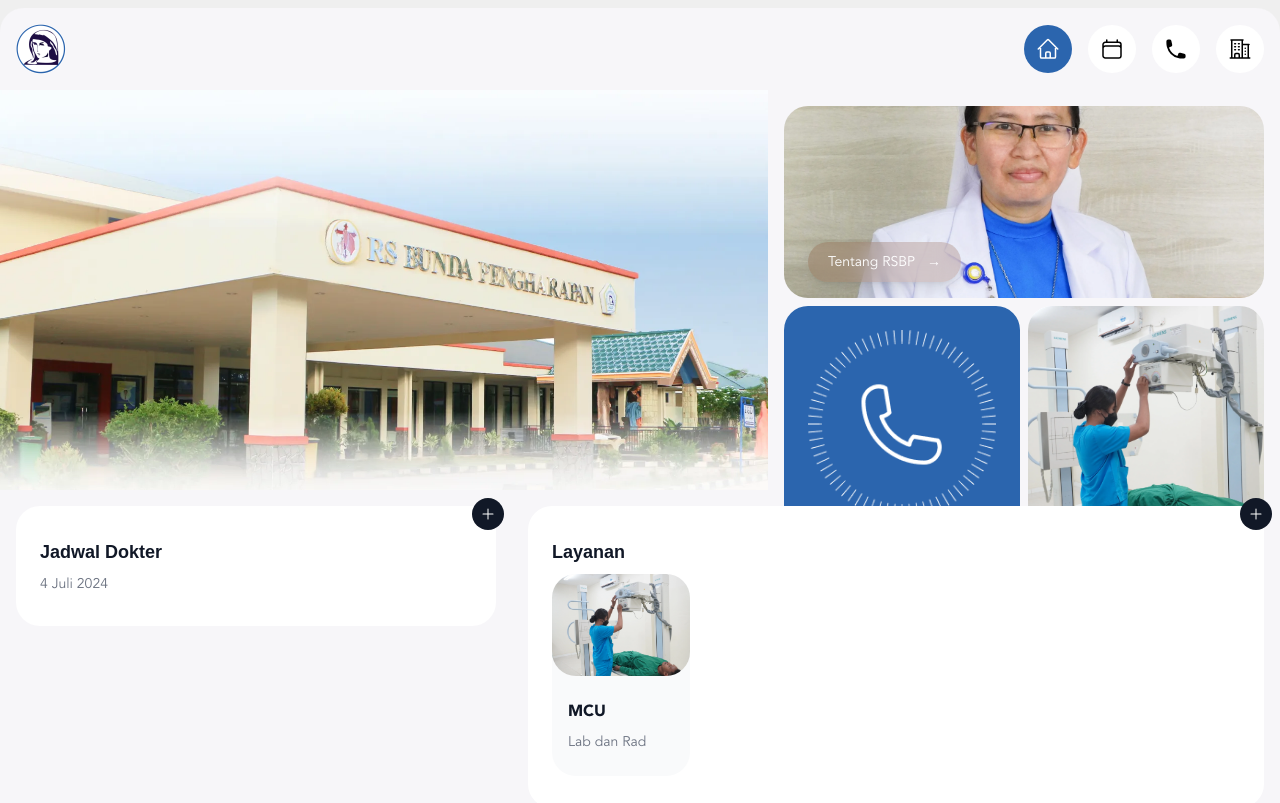
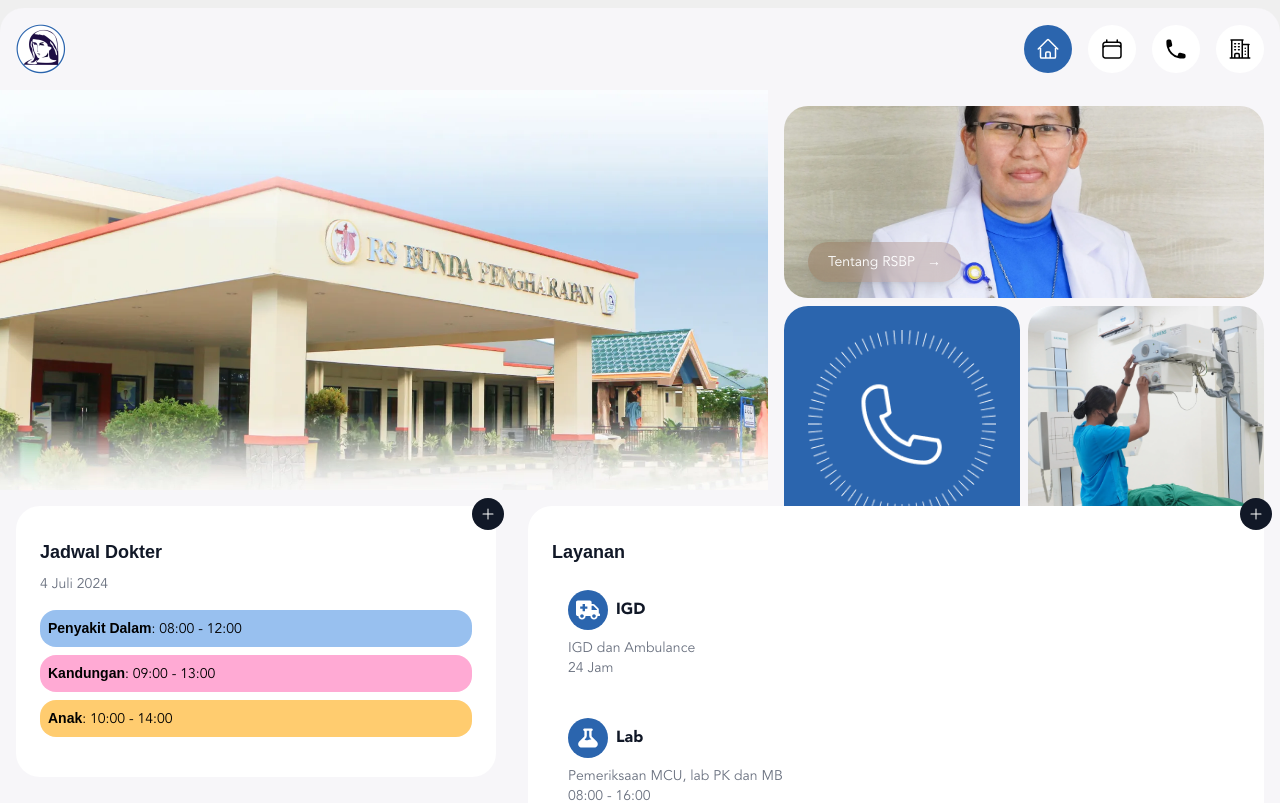
Before and after one commit to rsbundapengharapan/rsbundapengharapan.github.io, a Next.js app: page / in a window 1280 px wide. Shown: the top 803 px of the page. Built offline with nearby package versions, Linux system fonts and the light colour scheme; a web font is replaced by a local one.

Commit message:
feat(Info): add doctor schedules display and create StatusCard component

```diff
--- a/src/app/components/Info.tsx
+++ b/src/app/components/Info.tsx
@@ -1,7 +1,14 @@
 import Image from "next/image";
-import {
-  HiPlus
-} from "react-icons/hi2";
+import { HiPlus } from "react-icons/hi2";
+import doctorSchedules from '../../data/jadwal-dokter.json';
+import { useEffect, useState } from 'react';
+import StatusCard from './StatusCard';
+
+interface DoctorSchedule {
+  poli: string;
+  time: string;
+  color: string;
+}
 
 export default function Info() {
     const currentDate = new Date().toLocaleDateString('id-ID', { day: 'numeric', month: 'long', year: 'numeric' });
@@ -13,6 +20,16 @@
                         <div className="px-4 py-6 flex-1">
                             <h1 className="text-gray-900 text-lg font-bold mb-2">Jadwal Dokter</h1>
                             <p className="text-gray-500 text-sm">{currentDate}</p>
+                            <ul className="mt-4">
+                                {doctorSchedules.map((schedule: DoctorSchedule, index: number) => {
+                                    const backgroundColorWithOpacity = `${schedule.color}90`;
+                                    return (
+                                        <li key={index} className="text-gray-00 text-sm mb-2 p-2 rounded-2xl" style={{ backgroundColor: backgroundColorWithOpacity }}>
+                                            <span className="font-bold">{schedule.poli}</span>: {schedule.time}
+                                        </li>
+                                    );
+                                })}
+                            </ul>
                         </div>
                         <button className="absolute top-2 right-2 bg-gray-900 text-white rounded-full p-2">
                             <HiPlus className="w-4"/>
@@ -23,21 +40,9 @@
                     <div className="bg-white w-full p-2 rounded-3xl">
                         <div className="px-4 py-6 flex-1">
                             <h1 className="text-gray-900 text-lg font-bold mb-2">Layanan</h1>
-                            <div className="flex-1 md:w-1/5 bg-gray-50 rounded-3xl relative flex flex-col">
-                                <div className="h-[80%] overflow-hidden rounded-3xl">
-                                    <Image
-                                    src="/images/radiologi.webp"
-                                    alt="Pemeriksaan MCU Radiologi dan Lab"
-                                    width={500}
-                                    height={300}
-                                    className="w-full h-full object-cover"
-                                    />
-                                </div>
-                                <div className="px-4 py-6 flex-1">
-                                    <h2 className="text-gray-900 text-md font-extrabold mb-2">MCU</h2>
-                                    <p className="text-gray-500 text-sm">Lab dan Rad</p>
-                                </div>
-                            </div>
+                            <StatusCard type="igd" title="IGD" subtitle="IGD dan Ambulance" time="24 Jam" />
+                            <StatusCard type="lab" title="Lab" subtitle="Pemeriksaan MCU, lab PK dan MB" time="08:00 - 16:00" />
+                            <StatusCard type="rad" title="Radiologi" subtitle="MCU, Rontgen, dan USG" time="08:00 - 16:00" />
                         </div>
                         <button className="absolute top-2 right-2 bg-gray-900 text-white rounded-full p-2">
                             <HiPlus className="w-4"/>
--- a/src/app/components/Landing.tsx
+++ b/src/app/components/Landing.tsx
@@ -25,7 +25,6 @@
             <div className="flex flex-col md:flex-row gap-2">
               {/* Left Box (60% width) */}
               <div className="flex flex-col md:flex-row gap-2">
-
 
                 <div className="flex-1 md:w-4/5 bg-white rounded-3xl relative flex flex-col">
                   <div className="h-[80%] overflow-hidden rounded-3xl bg-cusblue">
--- /dev/null
+++ b/src/app/components/StatusCard.tsx
@@ -0,0 +1,40 @@
+import { FC } from 'react';
+import { HiBeaker } from 'react-icons/hi';
+import { FaAmbulance, FaXRay } from 'react-icons/fa';
+
+interface StatusCardProps {
+    type: 'igd' | 'lab' | 'rad';
+    title: string;
+    subtitle: string;
+    time: string;
+}
+
+const StatusCard: FC<StatusCardProps> = ({ type, title, subtitle, time }) => {
+    const renderIcon = () => {
+        switch (type) {
+            case 'igd':
+                return <FaAmbulance className="w-6 h-6 text-white" />;
+            case 'lab':
+                return <HiBeaker className="w-6 h-6 text-white" />;
+            case 'rad':
+                return <FaXRay className="w-6 h-6 text-white" />;
+            default:
+                return null;
+        }
+    };
+
+    return (
+        <div className="bg-white rounded-3xl p-4 hover:shadow transition-shadow duration-300 my-2">
+            <div className="flex items-center mb-2">
+                <div className="w-10 h-10 bg-cusblue rounded-full flex items-center justify-center">
+                    {renderIcon()}
+                </div>
+                <h2 className="text-gray-900 text-md font-extrabold ml-2">{title}</h2>
+            </div>
+            <p className="text-gray-500 text-sm">{subtitle}</p>
+            <p className="text-gray-500 text-sm">{time}</p>
+        </div>
+    );
+};
+
+export default StatusCard
--- /dev/null
+++ b/src/app/data/jadwal-dokter.json
@@ -0,0 +1,5 @@
+[
+    { "poli": "Penyakit Dalam", "time": "08:00 - 14:00" },
+    { "poli": "Kandungan", "time": "09:00 - 15:00" },
+    { "poli": "Anak", "time": "10:00 - 16:00" }
+]
--- /dev/null
+++ b/src/data/jadwal-dokter.json
@@ -0,0 +1,17 @@
+[
+  {
+    "poli": "Penyakit Dalam",
+    "time": "08:00 - 12:00",
+    "color": "#4A90E2"
+  },
+  {
+    "poli": "Kandungan",
+    "time": "09:00 - 13:00",
+    "color": "#FF69B4"
+  },
+  {
+    "poli": "Anak",
+    "time": "10:00 - 14:00",
+    "color": "#FFA500"
+  }
+]
```
